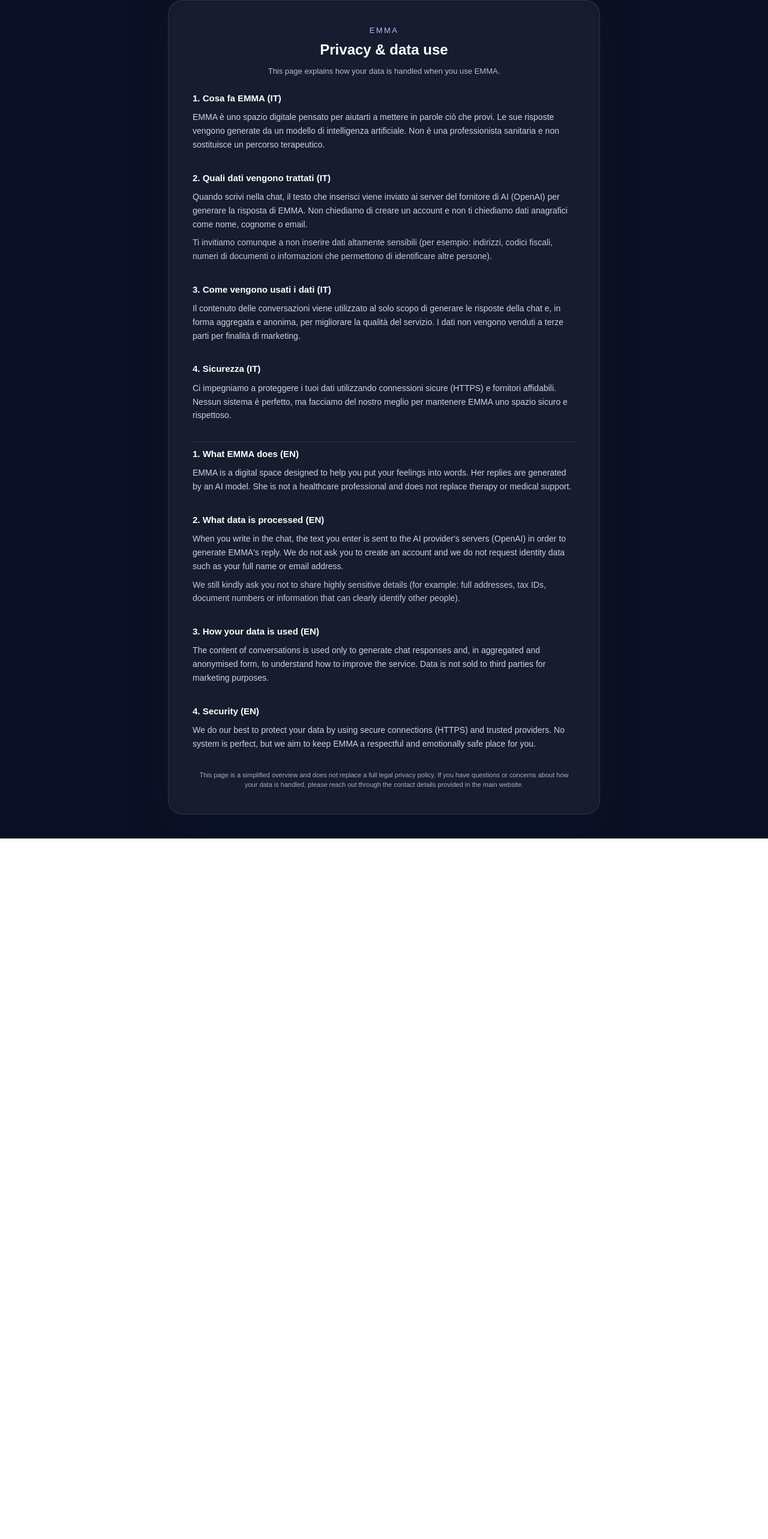
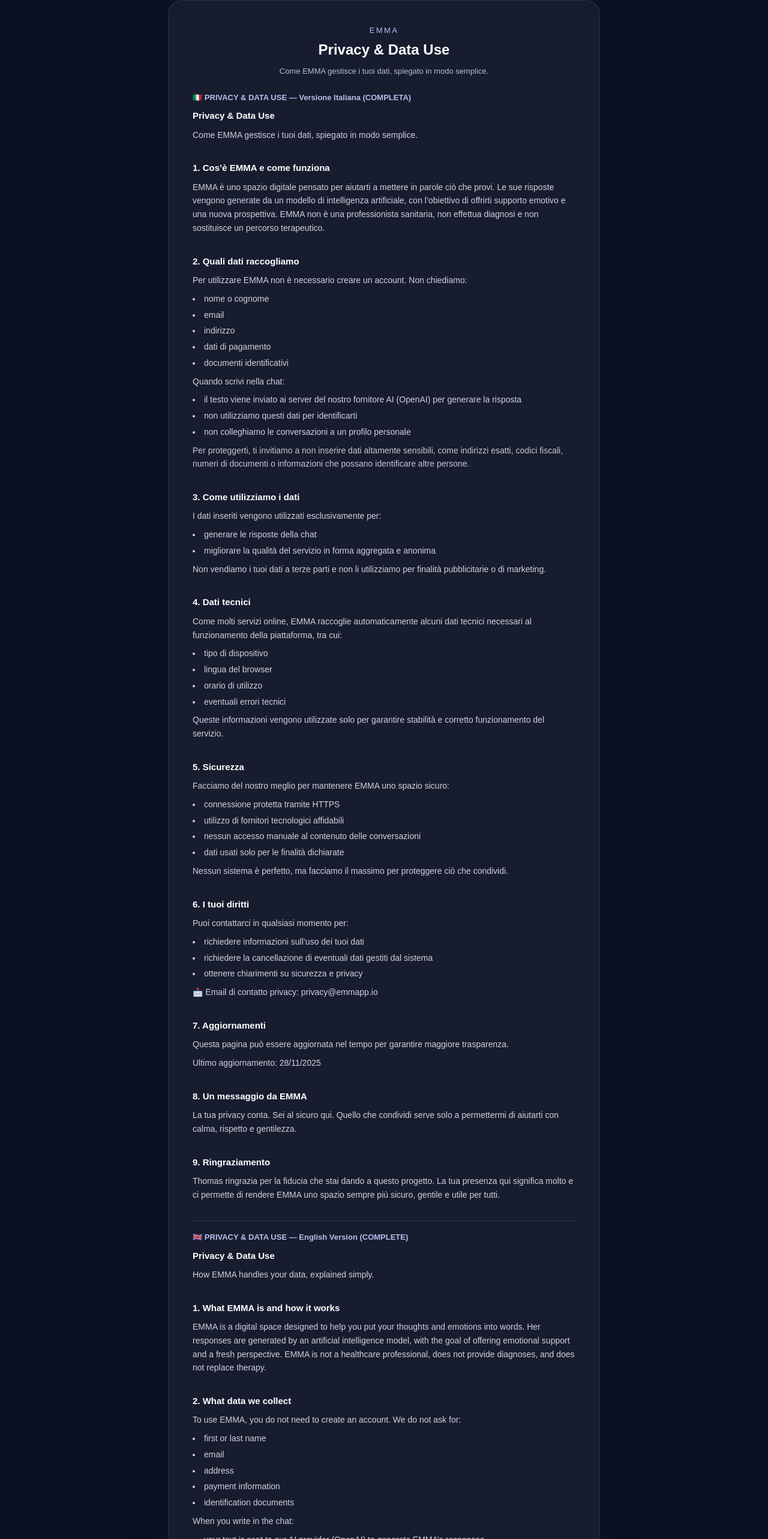
Before and after one commit to thosk92/thomas-site-v2, a Next.js app: page /privacy in a window 1280 px wide. Shown: the part 40-2606 px from the top of the page at 60% size. Before the commit the page ends 1438 px from the top, so only its background shows below. Built offline with nearby package versions, Linux system fonts and the light colour scheme; a web font is replaced by a local one.

Commit message:
Update EMMA privacy page with full Italian and English text

```diff
--- a/src/app/privacy/page.tsx
+++ b/src/app/privacy/page.tsx
@@ -5,98 +5,273 @@ export default function PrivacyPage() {
         <div className="mb-6 text-center">
           <p className="text-[13px] uppercase tracking-[0.18em] text-indigo-200/90">EMMA</p>
           <h1 className="mt-1 text-[22px] sm:text-[24px] font-semibold text-white">
-            Privacy &amp; data use
+            Privacy &amp; Data Use
           </h1>
           <p className="mt-2 text-[13px] text-slate-200/80">
-            This page explains how your data is handled when you use EMMA.
+            Come EMMA gestisce i tuoi dati, spiegato in modo semplice.
           </p>
         </div>
 
         <div className="space-y-8 text-[14px] leading-relaxed">
+          {/* ITALIANO */}
           <section className="space-y-2">
-            <h2 className="text-[15px] font-semibold text-white">1. Cosa fa EMMA (IT)</h2>
+            <p className="text-[13px] font-semibold text-indigo-200/90">🇮🇹 PRIVACY &amp; DATA USE — Versione Italiana (COMPLETA)</p>
+            <h2 className="text-[15px] font-semibold text-white">Privacy &amp; Data Use</h2>
             <p className="text-slate-100/85">
-              EMMA è uno spazio digitale pensato per aiutarti a mettere in parole ciò che provi. Le sue risposte
-              vengono generate da un modello di intelligenza artificiale. Non è una professionista sanitaria e non
-              sostituisce un percorso terapeutico.
+              Come EMMA gestisce i tuoi dati, spiegato in modo semplice.
             </p>
           </section>
 
           <section className="space-y-2">
-            <h2 className="text-[15px] font-semibold text-white">2. Quali dati vengono trattati (IT)</h2>
+            <h3 className="text-[15px] font-semibold text-white">1. Cos’è EMMA e come funziona</h3>
             <p className="text-slate-100/85">
-              Quando scrivi nella chat, il testo che inserisci viene inviato ai server del fornitore di AI (OpenAI)
-              per generare la risposta di EMMA. Non chiediamo di creare un account e non ti chiediamo dati anagrafici
-              come nome, cognome o email.
-            </p>
-            <p className="text-slate-100/80">
-              Ti invitiamo comunque a non inserire dati altamente sensibili (per esempio: indirizzi, codici fiscali,
-              numeri di documenti o informazioni che permettono di identificare altre persone).
+              EMMA è uno spazio digitale pensato per aiutarti a mettere in parole ciò che provi. Le sue risposte vengono
+              generate da un modello di intelligenza artificiale, con l’obiettivo di offrirti supporto emotivo e una
+              nuova prospettiva. EMMA non è una professionista sanitaria, non effettua diagnosi e non sostituisce un
+              percorso terapeutico.
             </p>
           </section>
 
           <section className="space-y-2">
-            <h2 className="text-[15px] font-semibold text-white">3. Come vengono usati i dati (IT)</h2>
+            <h3 className="text-[15px] font-semibold text-white">2. Quali dati raccogliamo</h3>
             <p className="text-slate-100/85">
-              Il contenuto delle conversazioni viene utilizzato al solo scopo di generare le risposte della chat e,
-              in forma aggregata e anonima, per migliorare la qualità del servizio. I dati non vengono venduti a
-              terze parti per finalità di marketing.
+              Per utilizzare EMMA non è necessario creare un account. Non chiediamo:
+            </p>
+            <ul className="list-disc list-inside text-slate-100/85 space-y-1">
+              <li>nome o cognome</li>
+              <li>email</li>
+              <li>indirizzo</li>
+              <li>dati di pagamento</li>
+              <li>documenti identificativi</li>
+            </ul>
+            <p className="text-slate-100/85">
+              Quando scrivi nella chat:
+            </p>
+            <ul className="list-disc list-inside text-slate-100/85 space-y-1">
+              <li>il testo viene inviato ai server del nostro fornitore AI (OpenAI) per generare la risposta</li>
+              <li>non utilizziamo questi dati per identificarti</li>
+              <li>non colleghiamo le conversazioni a un profilo personale</li>
+            </ul>
+            <p className="text-slate-100/80">
+              Per proteggerti, ti invitiamo a non inserire dati altamente sensibili, come indirizzi esatti, codici
+              fiscali, numeri di documenti o informazioni che possano identificare altre persone.
             </p>
           </section>
 
           <section className="space-y-2">
-            <h2 className="text-[15px] font-semibold text-white">4. Sicurezza (IT)</h2>
+            <h3 className="text-[15px] font-semibold text-white">3. Come utilizziamo i dati</h3>
             <p className="text-slate-100/85">
-              Ci impegniamo a proteggere i tuoi dati utilizzando connessioni sicure (HTTPS) e fornitori affidabili.
-              Nessun sistema è perfetto, ma facciamo del nostro meglio per mantenere EMMA uno spazio sicuro e
-              rispettoso.
+              I dati inseriti vengono utilizzati esclusivamente per:
             </p>
-          </section>
-
-          <section className="space-y-2 pt-2 border-t border-white/10">
-            <h2 className="text-[15px] font-semibold text-white">1. What EMMA does (EN)</h2>
+            <ul className="list-disc list-inside text-slate-100/85 space-y-1">
+              <li>generare le risposte della chat</li>
+              <li>migliorare la qualità del servizio in forma aggregata e anonima</li>
+            </ul>
             <p className="text-slate-100/85">
-              EMMA is a digital space designed to help you put your feelings into words. Her replies are generated by
-              an AI model. She is not a healthcare professional and does not replace therapy or medical support.
+              Non vendiamo i tuoi dati a terze parti e non li utilizziamo per finalità pubblicitarie o di marketing.
             </p>
           </section>
 
           <section className="space-y-2">
-            <h2 className="text-[15px] font-semibold text-white">2. What data is processed (EN)</h2>
+            <h3 className="text-[15px] font-semibold text-white">4. Dati tecnici</h3>
             <p className="text-slate-100/85">
-              When you write in the chat, the text you enter is sent to the AI provider&apos;s servers (OpenAI) in order
-              to generate EMMA&apos;s reply. We do not ask you to create an account and we do not request identity data
-              such as your full name or email address.
+              Come molti servizi online, EMMA raccoglie automaticamente alcuni dati tecnici necessari al funzionamento
+              della piattaforma, tra cui:
             </p>
-            <p className="text-slate-100/80">
-              We still kindly ask you not to share highly sensitive details (for example: full addresses, tax IDs,
-              document numbers or information that can clearly identify other people).
+            <ul className="list-disc list-inside text-slate-100/85 space-y-1">
+              <li>tipo di dispositivo</li>
+              <li>lingua del browser</li>
+              <li>orario di utilizzo</li>
+              <li>eventuali errori tecnici</li>
+            </ul>
+            <p className="text-slate-100/85">
+              Queste informazioni vengono utilizzate solo per garantire stabilità e corretto funzionamento del
+              servizio.
             </p>
           </section>
 
           <section className="space-y-2">
-            <h2 className="text-[15px] font-semibold text-white">3. How your data is used (EN)</h2>
+            <h3 className="text-[15px] font-semibold text-white">5. Sicurezza</h3>
             <p className="text-slate-100/85">
-              The content of conversations is used only to generate chat responses and, in aggregated and anonymised
-              form, to understand how to improve the service. Data is not sold to third parties for marketing
-              purposes.
+              Facciamo del nostro meglio per mantenere EMMA uno spazio sicuro:
+            </p>
+            <ul className="list-disc list-inside text-slate-100/85 space-y-1">
+              <li>connessione protetta tramite HTTPS</li>
+              <li>utilizzo di fornitori tecnologici affidabili</li>
+              <li>nessun accesso manuale al contenuto delle conversazioni</li>
+              <li>dati usati solo per le finalità dichiarate</li>
+            </ul>
+            <p className="text-slate-100/85">
+              Nessun sistema è perfetto, ma facciamo il massimo per proteggere ciò che condividi.
             </p>
           </section>
 
           <section className="space-y-2">
-            <h2 className="text-[15px] font-semibold text-white">4. Security (EN)</h2>
+            <h3 className="text-[15px] font-semibold text-white">6. I tuoi diritti</h3>
             <p className="text-slate-100/85">
-              We do our best to protect your data by using secure connections (HTTPS) and trusted providers. No system
-              is perfect, but we aim to keep EMMA a respectful and emotionally safe place for you.
+              Puoi contattarci in qualsiasi momento per:
+            </p>
+            <ul className="list-disc list-inside text-slate-100/85 space-y-1">
+              <li>richiedere informazioni sull’uso dei tuoi dati</li>
+              <li>richiedere la cancellazione di eventuali dati gestiti dal sistema</li>
+              <li>ottenere chiarimenti su sicurezza e privacy</li>
+            </ul>
+            <p className="text-slate-100/85">📩 Email di contatto privacy: privacy@emmapp.io</p>
+          </section>
+
+          <section className="space-y-2">
+            <h3 className="text-[15px] font-semibold text-white">7. Aggiornamenti</h3>
+            <p className="text-slate-100/85">
+              Questa pagina può essere aggiornata nel tempo per garantire maggiore trasparenza.
+            </p>
+            <p className="text-slate-100/85">Ultimo aggiornamento: 28/11/2025</p>
+          </section>
+
+          <section className="space-y-2">
+            <h3 className="text-[15px] font-semibold text-white">8. Un messaggio da EMMA</h3>
+            <p className="text-slate-100/85">
+              La tua privacy conta. Sei al sicuro qui. Quello che condividi serve solo a permettermi di aiutarti con
+              calma, rispetto e gentilezza.
+            </p>
+          </section>
+
+          <section className="space-y-2">
+            <h3 className="text-[15px] font-semibold text-white">9. Ringraziamento</h3>
+            <p className="text-slate-100/85">
+              Thomas ringrazia per la fiducia che stai dando a questo progetto. La tua presenza qui significa molto e
+              ci permette di rendere EMMA uno spazio sempre più sicuro, gentile e utile per tutti.
+            </p>
+          </section>
+
+          {/* ENGLISH */}
+          <section className="space-y-2 pt-4 border-t border-white/10">
+            <p className="text-[13px] font-semibold text-indigo-200/90">🇬🇧 PRIVACY &amp; DATA USE — English Version (COMPLETE)</p>
+            <h2 className="text-[15px] font-semibold text-white">Privacy &amp; Data Use</h2>
+            <p className="text-slate-100/85">
+              How EMMA handles your data, explained simply.
+            </p>
+          </section>
+
+          <section className="space-y-2">
+            <h3 className="text-[15px] font-semibold text-white">1. What EMMA is and how it works</h3>
+            <p className="text-slate-100/85">
+              EMMA is a digital space designed to help you put your thoughts and emotions into words. Her responses are
+              generated by an artificial intelligence model, with the goal of offering emotional support and a fresh
+              perspective. EMMA is not a healthcare professional, does not provide diagnoses, and does not replace
+              therapy.
+            </p>
+          </section>
+
+          <section className="space-y-2">
+            <h3 className="text-[15px] font-semibold text-white">2. What data we collect</h3>
+            <p className="text-slate-100/85">
+              To use EMMA, you do not need to create an account. We do not ask for:
+            </p>
+            <ul className="list-disc list-inside text-slate-100/85 space-y-1">
+              <li>first or last name</li>
+              <li>email</li>
+              <li>address</li>
+              <li>payment information</li>
+              <li>identification documents</li>
+            </ul>
+            <p className="text-slate-100/85">
+              When you write in the chat:
+            </p>
+            <ul className="list-disc list-inside text-slate-100/85 space-y-1">
+              <li>your text is sent to our AI provider (OpenAI) to generate EMMA’s responses</li>
+              <li>we do not use this data to identify you</li>
+              <li>we do not link conversations to personal profiles</li>
+            </ul>
+            <p className="text-slate-100/80">
+              For your safety, please avoid entering highly sensitive information such as full addresses, tax or
+              document numbers, or details that could identify other people.
+            </p>
+          </section>
+
+          <section className="space-y-2">
+            <h3 className="text-[15px] font-semibold text-white">3. How we use your data</h3>
+            <p className="text-slate-100/85">
+              Your input is used only for:
+            </p>
+            <ul className="list-disc list-inside text-slate-100/85 space-y-1">
+              <li>generating chat responses</li>
+              <li>improving the service in an aggregated and anonymous form</li>
+            </ul>
+            <p className="text-slate-100/85">
+              We do not sell your data to third parties and we do not use it for advertising or marketing purposes.
+            </p>
+          </section>
+
+          <section className="space-y-2">
+            <h3 className="text-[15px] font-semibold text-white">4. Technical data</h3>
+            <p className="text-slate-100/85">
+              Like many online services, EMMA automatically collects some technical information required for the
+              platform to function, such as:
+            </p>
+            <ul className="list-disc list-inside text-slate-100/85 space-y-1">
+              <li>device type</li>
+              <li>browser language</li>
+              <li>time of use</li>
+              <li>technical errors</li>
+            </ul>
+            <p className="text-slate-100/85">
+              These data are used only to ensure stability and proper functionality.
+            </p>
+          </section>
+
+          <section className="space-y-2">
+            <h3 className="text-[15px] font-semibold text-white">5. Security</h3>
+            <p className="text-slate-100/85">
+              We do our best to keep EMMA a safe space:
+            </p>
+            <ul className="list-disc list-inside text-slate-100/85 space-y-1">
+              <li>secure HTTPS connection</li>
+              <li>reliable technology providers</li>
+              <li>no manual access to the content of conversations</li>
+              <li>data used only for the purposes described</li>
+            </ul>
+            <p className="text-slate-100/85">
+              No system is perfect, but we take your privacy seriously and work to protect what you share.
+            </p>
+          </section>
+
+          <section className="space-y-2">
+            <h3 className="text-[15px] font-semibold text-white">6. Your rights</h3>
+            <p className="text-slate-100/85">
+              You can contact us at any time to:
+            </p>
+            <ul className="list-disc list-inside text-slate-100/85 space-y-1">
+              <li>request information about how your data is used</li>
+              <li>request deletion of any data handled by the system</li>
+              <li>ask for clarification about security and privacy</li>
+            </ul>
+            <p className="text-slate-100/85">📩 Privacy contact email: privacy@emmapp.io</p>
+          </section>
+
+          <section className="space-y-2">
+            <h3 className="text-[15px] font-semibold text-white">7. Updates</h3>
+            <p className="text-slate-100/85">
+              This page may be updated over time to ensure greater transparency.
+            </p>
+            <p className="text-slate-100/85">Last update: 28/11/2025</p>
+          </section>
+
+          <section className="space-y-2">
+            <h3 className="text-[15px] font-semibold text-white">8. A message from EMMA</h3>
+            <p className="text-slate-100/85">
+              Your privacy matters. You’re safe here. What you share is used only to help me support you with calm,
+              respect, and kindness.
+            </p>
+          </section>
+
+          <section className="space-y-2">
+            <h3 className="text-[15px] font-semibold text-white">9. Gratitude</h3>
+            <p className="text-slate-100/85">
+              Thomas thanks you for the trust you are giving to this project. Your presence here means a lot and helps
+              us make EMMA a safer, kinder, and more supportive space for everyone.
             </p>
           </section>
         </div>
-
-        <p className="mt-8 text-center text-[11px] text-slate-300/80">
-          This page is a simplified overview and does not replace a full legal privacy policy. If you have questions
-          or concerns about how your data is handled, please reach out through the contact details provided in the
-          main website.
-        </p>
       </div>
     </div>
   );
```
